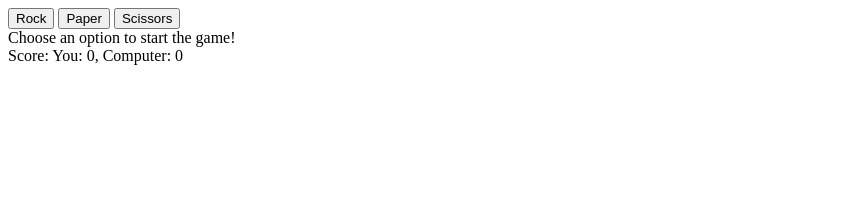
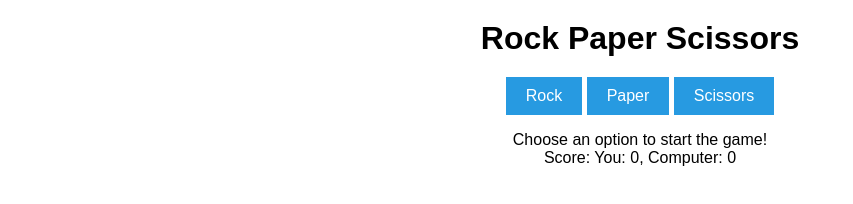
Before and after one commit to aditya-anande/rock-paper-scissors, a plain HTML site: page index.html in a window 1280 px wide. Shown: the whole page, without its empty margins (0-853 px from the left). Drawn offline with Linux system fonts and the light colour scheme.

Commit message:
added styles for ui

```diff
--- a/index.html
+++ b/index.html
@@ -4,15 +4,23 @@
     <meta charset="UTF-8">
     <meta name="viewport" content="width=device-width, initial-scale=1.0">
     <title>Rock Paper Scissors</title>
+    <link href="styles.css" rel="stylesheet">
 </head>
 <body>
-    <button class="btn">Rock</button>
-    <button class="btn">Paper</button>
-    <button class="btn">Scissors</button>
-    <div id="result">Choose an option to start the game!</div>
-    <div id="score">Score: You: 0, Computer: 0</div>
-    <div id="final-result"></div>
+    <section class="main">
+        <header>
+            <h1>Rock Paper Scissors</h1>
+        </header>
+        <div class="button-group">
+        <button class="btn" id="rock">Rock</button>
+        <button class="btn" id="paper">Paper</button>
+        <button class="btn" id="scissors">Scissors</button>
+        </div>
 
+        <div id="result">Choose an option to start the game!</div>
+        <div id="score">Score: You: 0, Computer: 0</div>
+        <div id="final-result"></div>
+    </section>
     <script src="script.js"></script>
 </body>
 </html>
--- a/script.js
+++ b/script.js
@@ -5,7 +5,7 @@ let s="scissors";
 let choice;
 let humanScore=0;
 let computerScore=0;
-let round =0;
+let round=0;
 function getComputerChoice() {
     const random=Math.floor(Math.random()*3);
     if(random===0) {
@@ -75,17 +75,18 @@ function updateUI(humanChoice,computerChoice,result) {
     const finalResultDiv=document.querySelector("#final-result");
     resultDiv.textContent=`Round ${round}: You choose ${humanChoice}, Computer choose: ${computerChoice}.${result}`;
     scoreDiv.textContent=`Current Score: You: ${humanScore}, Computer: ${computerScore}`;
-    if(round===5) {
+    if(humanScore===5 || computerScore===5) {
         let finalMessage;
-    if(humanScore>computerScore) {
+    if(humanScore===5) {
             finalMessage="Final Result: You Won the Game!!";
-        } else if(humanScore<computerScore) {
+        } else if(humanScore!==5) {
             finalMessage="Final Result: Computer Won the Game!!";
         } else {
             finalMessage="Final Result: It's a TIE !!";
         }
     finalResultDiv.textContent=finalMessage;
     }
+
 }
 
 
@@ -93,7 +94,7 @@ function updateUI(humanChoice,computerChoice,result) {
 const buttons= document.querySelectorAll("button");
 buttons.forEach((button) => {
     button.addEventListener("click",() => {
-        if(round<=5) {
+        if(humanScore<5 && computerScore<5) {
             round++;
             const humanChoice=button.textContent.toLowerCase();
             const computerChoice=getComputerChoice();
--- /dev/null
+++ b/styles.css
@@ -0,0 +1,48 @@
+html {
+    box-sizing: border-box;
+
+}
+* {
+    margin: 0;
+}
+*,
+*::before,
+*::after {
+    box-sizing: inherit;
+}
+
+body {
+    margin: 0;
+    font-family:Arial, Helvetica, sans-serif;
+}
+
+.main {
+    margin: 0 auto;
+    width: 70%;
+    text-align: center;
+}
+header {
+    padding: 20px;
+}
+h1 {
+    font-size: 32px;
+}
+
+.btn {
+    padding: 10px 20px;
+    font-size: 16px;
+    background-color: #279ae1;
+    color: #fff;
+    outline: none;
+    overflow: hidden;
+    border: 0;
+    cursor:pointer;
+}
+
+.btn:hover {
+    background-color: #066098;
+}
+
+.button-group {
+    margin-bottom: 1em;
+}
```
